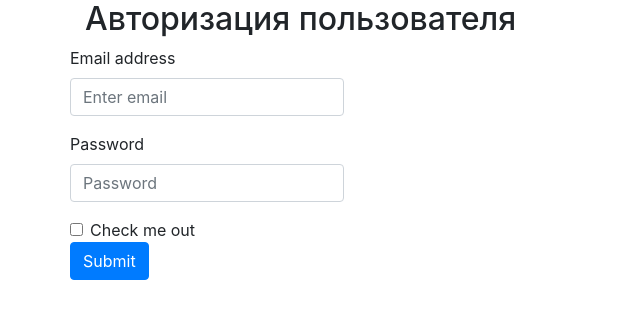
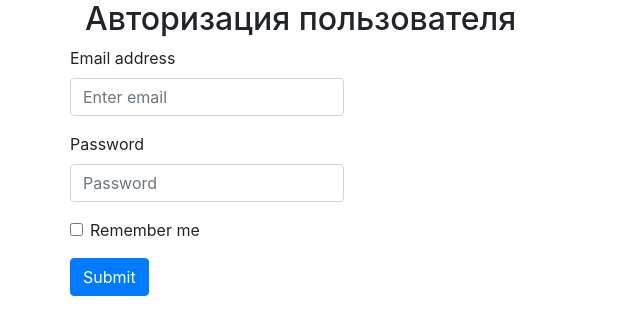
Before and after one commit to hodoor6/MarlinOOPintensiv, a PHP site: page /login.php in a window 1280 px wide. Shown: the top 335 px of the page, without its empty margins (0-640 px from the left). Run offline with PHP 8.4, Linux system fonts and the light colour scheme.

Commit message:
Запомнить меня #17 TASK 18 В class User добавление метод logout() - удаления сессии и записи из бд с Hash сессии В class User создание метода exists() -проверка на существование пользователя В class User добавлена проверка if ($remember){} на input remember me если true  создаем hash или получаем его из бд если он существует и записываем в сессию в $GLOBALS['config'] добавлен массив cookie[] с двумя значениями в php.ini добавлена реализация по индификации пользователя по Cookie 'cookie_name'=>'hash', // имя cookie назначаемое пользователю при активном чек боксе remember me  'cookie_expiry'=> 604800 // время жизни куки Cоздание компонента Сookie в нем методы: exists() проверяет на существования куки если существует возвращаем true get()получает сессию put()  записивает данные в cессию delete() -удаляет ссесию

```diff
--- /dev/null
+++ b/Components/Cookie.php
@@ -0,0 +1,31 @@
+<?php
+
+
+class Cookie
+{
+// проверяем на существования куки если существует возвращаем true
+    public static function exists($name)  {
+        return (isset($_COOKIE[$name])) ? true : false;
+    }
+// получаем сессию
+    public static function get($name)
+    {
+        return $_COOKIE[$name];
+    }
+//записиваем данные в cессию
+    public static function put($name, $value, $expiry)
+    {
+        if(setcookie($name, $value, time() + $expiry,'/')){
+            return true;
+        }
+        return false;
+    }
+//удаляет ссесию
+    public static function delete($name)
+    {
+        self::put($name,'',time()-1);
+
+    }
+
+
+}
--- a/Components/User.php
+++ b/Components/User.php
@@ -4,7 +4,7 @@
 class User
 {
 // $session_name - название сесии при авторизации
-    private $db = null, $data = null, $session_name = null, $isLoggedIn;
+    private $db = null, $data = null, $session_name = null, $isLoggedIn, $cookieName;
 
 //подключение к баз данных
     public function __construct($user = null)
@@ -12,6 +12,7 @@ class User
         $this->db = DataBase::getInstance();
         //получение имени сессии из $GLOBALS['config'] для дальнейшей использования
         $this->session_name = Config::get('session.user_session');
+        $this->cookieName = Config::get('cookie.cookie_name');
         if (!$user) {
             if (Session::exists($this->session_name)) {
                 $id = Session::get($this->session_name); //id
@@ -35,15 +36,39 @@ class User
     }
 
 // метод проверки пароля на совпадения и email для авторизации
-    public function login($email = null, $password = null)
+    public function login($email = null, $password = null, $remember = false)
     {
+        // проверка на существование данных пользователя когда есть куки когда не водился логин и пароль
+        if (!$email && !$password && $this->exists()) {
+
+            Session::put($this->session_name, $this->data()->id);
+        } else {
             //поиск email по бд
             $user = $this->find($email);
             if ($user) {
                 // проверка на совпадение по паролю
                 if (password_verify($password, $this->data()->password)) {
                     Session::put($this->session_name, $this->data()->id);
+                    //проверка на чек бокс запомни меня
+                    if ($remember) {
+                        //создание хеша для куки
+                        $hash = hash('sha256', uniqid());
+                        // поиск id в таблице с user_sessions
+                        $hashCheck = $this->db->get('user_sessions', ['user_id', '=', $this->data()->id]);
+                        // если id пользователя в таблице user_sessions // если нет записывает
+                        if (!$hashCheck->count()) {
+                            $this->db->insert('user_sessions', [
+                                'user_id' => $this->data()->id,
+                                'hash' => $hash
+                            ]);
+                        } else {
+                            $hash = $hashCheck->first()->hash;
+                        }
+                        //запись в куки созданого hash или полученого hash из бд
+                        Cookie::put($this->cookieName, $hash, Config::get('cookie.cookie_expiry'));
+                    }
                     return true;
+                }
             }
         }
         return false;
@@ -79,7 +104,18 @@ class User
     }
 
     //удаление сессии при выходе из системы
-  public function logout(){
-      return  Session::delete($this->session_name);
+    public function logout()
+    {
+
+         $this->db->delete('user_sessions',['hash','=',Cookie::get($this->data()->id)]);
+        Cookie::delete($this->cookieName);
+        return Session::delete($this->session_name);
     }
+
+//проверка существует пользователь или нет
+    public function exists()
+    {
+        return (!empty($this->data())) ? true : false;
     }
+
+}
--- a/Components/lib/dbconfig.php
+++ b/Components/lib/dbconfig.php
@@ -13,7 +13,10 @@ $GLOBALS['config'] = [
     ],
     'session' => [
         'token_name'=>'token', // временое имя токена при отправки данных
-        'user_session'=>'user' //  временная сессия пользователя c запись id при авторизации до выхода из сайта
-
+        'user_session'=>'user', //  временная сессия пользователя c запись id при авторизации до выхода из сайта
+          ],
+'cookie' => [
+        'cookie_name'=>'hash', // имя cookie присваеваемо пользователю при активном чек боксе remember me
+        'cookie_expiry'=> 604800 // время жизни куки
     ]
 ];
--- a/index.php
+++ b/index.php
@@ -2,10 +2,7 @@
 require_once'init.php';
 echo  Session::flash('login');
 require_once 'Components/inludes/header.php';
-
 $user = new User;
-$anotherUser = new User(127);
-
 //проверка на авторизацию пользователя
 if($user->isLoggedIn()){
     echo  "Hi, <a href='#'>{$user->data()->name}</a>";
--- a/init.php
+++ b/init.php
@@ -9,3 +9,22 @@ require_once 'Components/Token.php';
 require_once 'Components/Session.php';
 require_once 'Components/User.php';
 require_once 'Components/Redirect.php';
+require_once 'Components/Cookie.php';
+
+
+
+//echo  $checkCookie =Cookie::get(Config::get('cookie.cookie_name'));
+
+if(Cookie::exists(Config::get('cookie.cookie_name')) && !Session::exists(Config::get('session.user_session'))){
+    $hash =Cookie::get(Config::get('cookie.cookie_name'));
+$hashCheck = DataBase::getInstance()->get('user_sessions',['hash','=',$hash]);
+
+if($hashCheck->count())
+{
+    $user = new User($hashCheck->first()->user_id);
+    $user->login();
+
+}
+
+
+}
--- a/login.php
+++ b/login.php
@@ -2,17 +2,20 @@
 require_once 'init.php';
 if (input::exists('post')) {
     if (Token::check(Input::get('token'))) {
-        //валидация
+//проверка на существование чекбокса
+       $remember = Input::get('remember') === 'on' ? true : false;
+             //валидация
         $validate = new Validate();
         $validate->check($_POST, [
             'email' => ['required' => true, 'email' => 'email'],
             'password' => ['required' => true]
         ]);
 
+
         if ($validate->passed()) {
 //авторизация пользователя
             $user = new User;
-            $login = $user->login(Input::get('email'), Input::get('password'));
+            $login = $user->login(Input::get('email'), Input::get('password') , $remember);
 
             if ($login) {
                 Session::flash('login', 'logged in successfully');
@@ -44,12 +47,12 @@ if (input::exists('post')) {
                     <label for="exampleInputPassword1">Password</label>
                     <input type="text" class="form-control" name="password" placeholder="Password">
                 </div>
+                <div class="form-check">
+                    <input type="checkbox" class="form-check-input" id="remember" name="remember">
+                    <label class="form-check-label" for="remember">Remember me</label>
+                </div>
                 <div class="form-group">
                     <input type="hidden" class="form-control" name="token" value="<?php echo Token::generate() ?>">
-                </div>
-                <div class="form-check">
-                    <input type="checkbox" class="form-check-input" id="exampleCheck1">
-                    <label class="form-check-label" for="exampleCheck1">Check me out</label>
                 </div>
                 <button type="submit" class="btn btn-primary">Submit</button>
             </form>
--- a/logout.php
+++ b/logout.php
@@ -1,4 +1,5 @@
 <?php
 require_once'init.php';
 $user= new User;
+$user->logout();
 Redirect::to('/index.php');
--- a/register.php
+++ b/register.php
@@ -78,11 +78,7 @@ if (Input::exists('post')) {
             <div class="form-group">
                 <input type="hidden" class="form-control" name="token" value="<?php echo Token::generate() ?>">
             </div>
-            <div class="form-check">
-                <input type="checkbox" class="form-check-input" id="exampleCheck1">
-                <label class="form-check-label" for="exampleCheck1">Check me out</label>
-            </div>
-            <button type="submit" class="btn btn-primary">Submit</button>
+                     <button type="submit" class="btn btn-primary">Submit</button>
         </form>
 
     </div>
```
Lines whose indentation alone changed are shown as unchanged.
